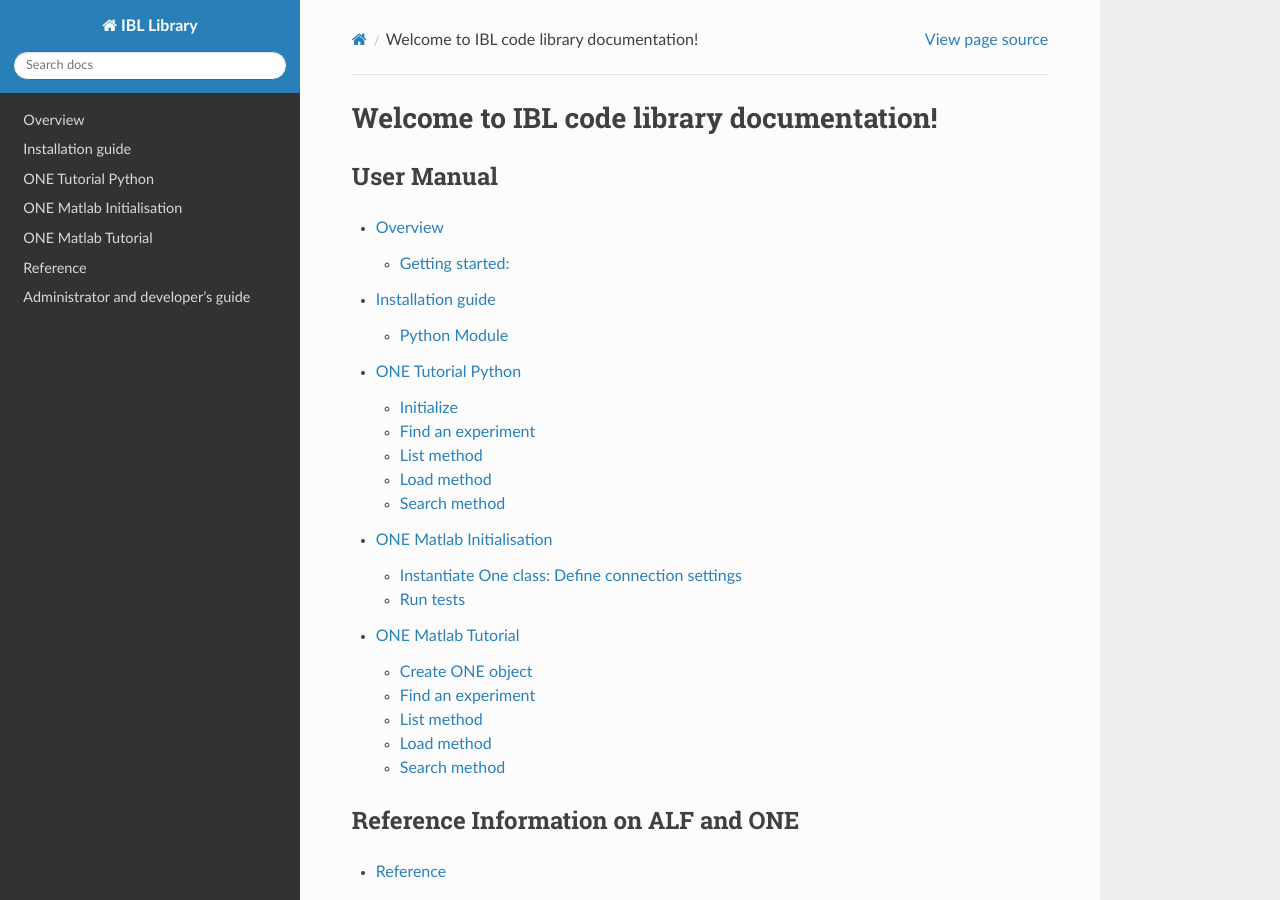
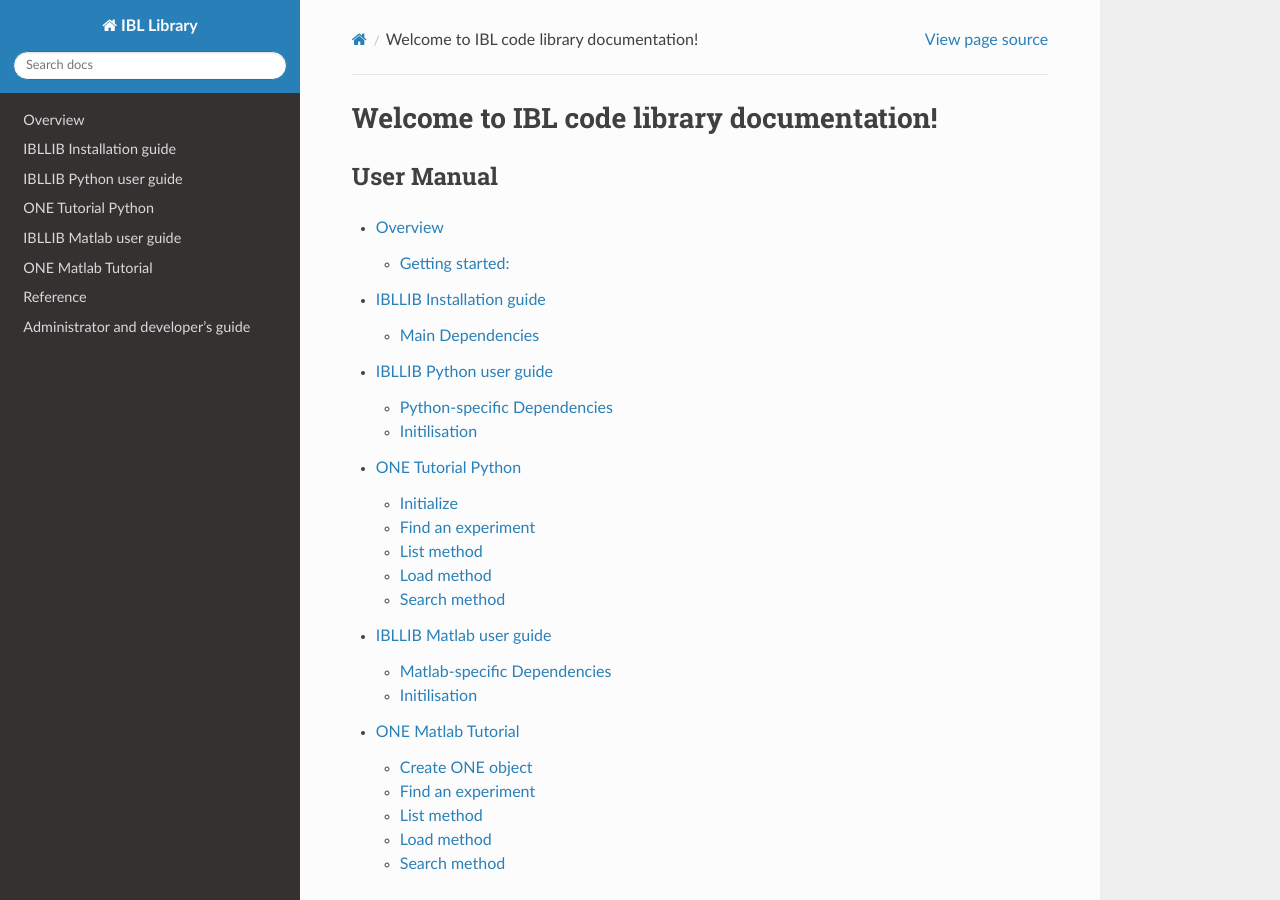
Before and after one commit to int-brain-lab/ibllib, a Sphinx documentation site: the page built from docs/index.rst, in a window 1280 px wide and 900 px high. Built offline with Sphinx 7.4.7 and the Read the Docs theme 2.0.0, drawn with Linux system fonts in a browser that asks for light colours; some of the changed lines change nothing that is shown.

Commit message:
Changes in Python / Matlab userguide doc.
Changes in Python / Matlab userguide doc. Created new doc organisation.

````diff
--- a/docs/02_installation.md
+++ /dev/null
@@ -1,49 +0,0 @@
-# Installation guide
-## Python Module
-### Linux
-Clone the github, setup a virtualenv, install requirements and install the IBL packages.
-```
-git clone https://github.com/int-brain-lab/ibllib.git
-cd ibllib/
-virtualenv venv --python=python3.6
-source ./venv/bin/activate
-pip install -r ./python/requirements.txt
-cd python
-python ./setup.py install
-```
-
-Eventually run the tests, it needs Alyx and FlatIron credentials as defined above.
-```
-source run_tests
-```
-To run with Spyder, just link the Python Interpreter with the virtualenv you've created.
-To run with Jupyter, type in the command with your virtual environment activated as above:
-```
-jupyter notebook
-```
-
-### Windows
-Clone the github if you have Git for Windows installed.
-```
-git clone https://github.com/int-brain-lab/ibllib.git
-```
-Otherwise download the the zip file from the Github website and unzip.
-
-```
-conda create -n ibllibenv
-conda activate ibllibenv
-cd ibllib/python
-pip install -r requirements.txt
-python setup.py install
-```
-
-Eventually run the tests, it needs Alyx and FlatIron credentials as defined above.
-```
-call run_tests.bat
-```
-
-### Getting started
-Short introduction for the Ipython notebook [here](./_static/one_demo.html)
-A longer tutorial is available in the tutorial section.
-
-Introduction to ONE
--- /dev/null
+++ b/docs/02a_installation_python.md
@@ -0,0 +1,134 @@
+# IBLLIB Installation guide
+
+The IBLLIB provides the users with functions to connect to the IBL databases, search, load and read data onto local machines (amongst other). These functions are developed in both Matlab and Python languages.
+
+Contained within the IBLLIB, **Open Neurophysiology Environment (ONE)** is a set of simple loader functions.
+
+## Main Dependencies
+
+Main dependencies: **IBLLIB** repository and **Git**.
+
+_Note:_ Alternatively to installing Git and following the steps below, you can download the IBLLIB repository directly from the github webpage https://github.com/int-brain-lab/ibllib.git .
+
+### Install Git onto your machine
+**Linux** : Download and install Git from here: TODO OLIVIER .
+**Mac OS** : Download and install Git from here: https://git-scm.com/download/mac .
+**Windows** : Download and install Git from here: https://github.com/git-for-windows/git/releases/ .
+
+
+### Clone IBLLIB repository onto your machine
+The following steps indicate how to clone the IBLLIB repository on your machine once Git is installed.
+Open a shell terminal, and type the following command to clone the IBLLIB repository:
+
+(this command is valid for any type of OS)
+```
+git clone https://github.com/int-brain-lab/ibllib.git
+```
+
+**Linux** : TODO
+**Mac OS**: This command creates a folder GitHub in Documents. The GitHub folder ontains the -ibllib- folder.
+**Windows** : TODO
+
+# IBLLIB Python user guide
+
+## Python-specific Dependencies
+
+Python-specific dependency : **Anaconda python distribution**.
+
+### Install Anaconda onto your machine
+Download and install  the  Anaconda  python  distribution from here (chosing the right OS): https://www.anaconda.com/download/#download
+_Note_ : Download the latest version.
+
+
+## Initilisation
+
+Before you begin, make sure you have installed ibllib properly on your system as per the previous instructions.
+Make sure your computer is connected to an IBL accredited network.
+
+The following steps will indicate how to :
+1. setup a virtual environment using Anaconda
+2. install requirements and packages
+3. test for the installation
+All of that is done using shell terminal command lines.
+
+### Linux
+
+In a shell terminal, type the following commands:
+1. To setup a virtual environment:
+```
+cd ibllib/
+virtualenv venv --python=python3.6
+source ./venv/bin/activate
+```
+2. To install requirements and packages:
+```
+pip install -r ./python/requirements.txt
+cd python
+python ./setup.py install
+```
+
+3. Eventually run the tests (it needs Alyx and FlatIron credentials, see connection settings below).
+```
+source run_tests
+```
+To run with Spyder, just link the Python Interpreter with the virtual environment you created.
+To run with Jupyter, type in the command with your virtual environment activated as above:
+```
+jupyter notebook
+```
+
+### Windows
+In a shell terminal, type the following commands:
+1. To setup a virtual environment:
+```
+conda create -n ibllibenv
+conda activate ibllibenv
+```
+2. To install requirements and packages:
+```
+cd ibllib/python
+pip install -r requirements.txt
+python setup.py install
+```
+3. Eventually run the tests (it needs Alyx and FlatIron credentials, see connection settings below).
+```
+call run_tests.bat
+```
+
+### Mac OS
+In a shell terminal, type the following commands:
+1. To setup a virtual environment:
+```
+cd Documents/GitHub/ibllib
+conda create -n ibllibenv python=3.6 anaconda
+source activate ibllibenv
+```
+Type _y_ to proceed.
+_Note_: If you have issues with creating an environment, check the associate [GitHub Help webpage](https://uoa-eresearch.github.io/eresearch-cookbook/recipe/2014/11/20/conda/).
+
+2. To install requirements and packages:
+```
+pip install -r ./python/requirements.txt
+cd python
+python ./setup.py install
+```
+3. Eventually run the tests (it needs Alyx and FlatIron credentials, see connection settings below).
+```
+source run_tests
+```
+
+### Define connection settings
+```
+Param ALYX_LOGIN,  current value is [test_user]:
+Param ALYX_URL,  current value is [https://test.alyx.internationalbrainlab.org]:
+Param CACHE_DIR,  current value is [/Users/gaelle/Downloads/FlatIron]:
+Param FTP_DATA_SERVER,  current value is [ftp://ibl.flatironinstitute.com]:
+Param FTP_DATA_SERVER_LOGIN,  current value is [iblftp]:
+Param HTTP_DATA_SERVER,  current value is [http://ibl.flatironinstitute.com]:
+Param HTTP_DATA_SERVER_LOGIN,  current value is [iblmember]:
+Enter the Alyx password for test_user(leave empty to keep current):
+Enter the FlatIron HTTP password for iblmember(leave empty to keep current):
+Enter the FlatIron FTP password for iblftp(leave empty to keep current):
+ONE Parameter file location: /Users/gaelle/.one_params
+
+```
--- /dev/null
+++ b/docs/03a_installation_matlab.md
@@ -0,0 +1,82 @@
+# IBLLIB Matlab user guide
+
+
+## Matlab-specific Dependencies
+
+Matlab-specific dependency : **Matlab**.
+
+### Install Matlab onto your machine
+Download and install the latest Matlab version from here: https://www.mathworks.com/downloads/
+
+
+
+## Initilisation
+
+Before you begin, make sure you have installed ibllib properly on your system as per the previous instructions.
+Make sure your computer is connected to an IBL accredited network.
+
+Launch Matlab.
+Set the Matlab path, add with subfolders the '.\ibllib\matlab' directory.
+
+### Instantiate One class: Define connection settings
+
+The first step is to instantiate the **One class**: behind the scenes, the constructor connects to the IBL cloud database and gets credentials.
+
+The connections settings are defined in a JSON parameter file (named *.one_params*).
+In Linux, the file is in `~/.one_params`.
+In Windows, the file is in the Roaming App directory `C:\Users\olivier\AppData\Roaming\.one_params`.
+In Mac OS, the file is in the user directory `/Users/olivier/.one_params`.
+In case of doubt, type the command `io.getappdir` in a Matlab prompt. It will return the directory of the JSON *.one_params* file.
+Note: **The JSON *.one_params* file is uniquely stored, and shared across Matlab and Python.**
+
+
+There are two manners to define the connection settings.
+
+1. The `setup()` static method allows to update parameters via a Matlab user prompt.
+In a Matlab prompt, write:
+
+```matlab
+One.setup
+```
+
+You will be asked to enter the following information:
+
+```matlab
+ALYX_LOGIN 				% Input your IBL user name
+ALYX_PWD				% Input your IBL password
+ALYX_URL:				% Should be automatically set as: https://alyx.internationalbrainlab.org - press ENTER
+CACHE_DIR:				% Local repository, can ammend or press ENTER
+FTP_DATA_SERVER: 		% Should be automatically set as: ftp://ibl.flatironinstitute.org - press ENTER
+FTP_DATA_SERVER_LOGIN:	% Should be automatically set as: iblftp - press ENTER
+FTP_DATA_SERVER_PWD		% Request Password for FTP from Olivier
+HTTP_DATA_SERVER: 		% Should be automatically set as: http://ibl.flatironinstitute.org  - press ENTER
+HTTP_DATA_SERVER_LOGIN: % Should be automatically set as: iblmember  - press ENTER
+HTTP_DATA_SERVER_PWD	% Request Password for HTTP from Olivier
+```
+
+The path to the *.one_params* file is displayed in the Matlab prompt as `ans`.
+
+**Note that using `One.setup` changes the JSON *.one_params* file.** Also note that the file is shared across Python and Matlab.
+
+
+
+2. Update the JSON *.one_params* file manually, for example via a text editor.
+
+
+Once the connections settings are defined, there is no need to setup the class One again if willing to connect with the credentials saved in the JSON *.one_params* file.
+
+The tutorial in the next section will show you how to change credentials withough changing the JSON file (useful for seldom connection with different credentials).
+
+
+
+### Run tests
+
+Once the One class is instantiated with your IBL credentials, run the suite of Unit tests to check the installation:
+
+```matlab
+RunTestsIBL('All')
+
+```
+
+If you see any Failure message, please report on GitHub or contact Olivier.
+If not, you are ready for the tutorial - go to next section !
--- a/docs/03b_tutorial_matlab.md
+++ b/docs/03b_tutorial_matlab.md
@@ -1,74 +1,3 @@
-# ONE Matlab Initialisation
-
-Before you begin, make sure you have installed ibllib properly on your system as per the previous instructions. Make sure your computer is connected to an IBL accredited network.
-
-Launch Matlab.
-Set the Matlab path, add with subfolders the '.\ibllib\matlab' directory.
-
-## Instantiate One class: Define connection settings
-
-The first step is to instantiate the **One class**: behind the scenes, the constructor connects to the IBL cloud database and gets credentials.
-
-The connections settings are defined in a JSON parameter file (named *.one_params*).
-In Linux, the file is in `~/.one_params`.
-In Windows, the file is in the Roaming App directory `C:\Users\olivier\AppData\Roaming\.one_params`.
-In Mac OS, the file is in the user directory `/Users/olivier/.one_params`.
-In case of doubt, type the command `io.getappdir` in a Matlab prompt. It will return the directory of the JSON *.one_params* file.
-Note: **The JSON *.one_params* file is uniquely stored, and shared across Matlab and Python.**
-
-
-There are two manners to define the connection settings.
-
-1. The `setup()` static method allows to update parameters via a Matlab user prompt.
-In a Matlab prompt, write:
-
-```matlab
-One.setup
-```
-
-You will be asked to enter the following information:
-
-```matlab
-ALYX_LOGIN 				% Input your IBL user name
-ALYX_PWD				% Input your IBL password
-ALYX_URL:				% Should be automatically set as: https://alyx.internationalbrainlab.org - press ENTER
-CACHE_DIR:				% Local repository, can ammend or press ENTER
-FTP_DATA_SERVER: 		% Should be automatically set as: ftp://ibl.flatironinstitute.org - press ENTER
-FTP_DATA_SERVER_LOGIN:	% Should be automatically set as: iblftp - press ENTER
-FTP_DATA_SERVER_PWD		% Request Password for FTP from Olivier
-HTTP_DATA_SERVER: 		% Should be automatically set as: http://ibl.flatironinstitute.org  - press ENTER
-HTTP_DATA_SERVER_LOGIN: % Should be automatically set as: iblmember  - press ENTER
-HTTP_DATA_SERVER_PWD	% Request Password for HTTP from Olivier
-```
-
-The path to the *.one_params* file is displayed in the Matlab prompt as `ans`.
-
-**Note that using `One.setup` changes the JSON *.one_params* file.**
-
-
-
-2. Update the JSON *.one_params* file manually, for example via a text editor.
-
-
-Once the connections settings are defined, there is no need to setup the class One again if willing to connect with the credentials saved in the JSON *.one_params* file.
-
-The tutorial in the next section will show you how to change credentials withough changing the JSON file (useful for seldom connection with different credentials).
-
-
-
-## Run tests
-
-Once the One class is instantiated with your IBL credentials, run the suite of Unit tests to check the installation:
-
-```matlab
-RunTestsIBL('All')
-
-```
-
-If you see any Failure message, please report on GitHub or contact Olivier.
-If not, you are ready for the tutorial - go to next section !
-
-
 # ONE Matlab Tutorial
 
 ## Create ONE object
--- a/docs/index.rst
+++ b/docs/index.rst
@@ -13,8 +13,9 @@ User Manual
    :maxdepth: 2
 
    01_overview
-   02_installation
-   03a_tutorial_python
+   02a_installation_python
+   02b_tutorial_python
+   03a_installation_matlab
    03b_tutorial_matlab
 .. one comment here to test
 
````
Also changed, not shown: docs/02b_tutorial_python.md (renamed from docs/03a_tutorial_python.md).
